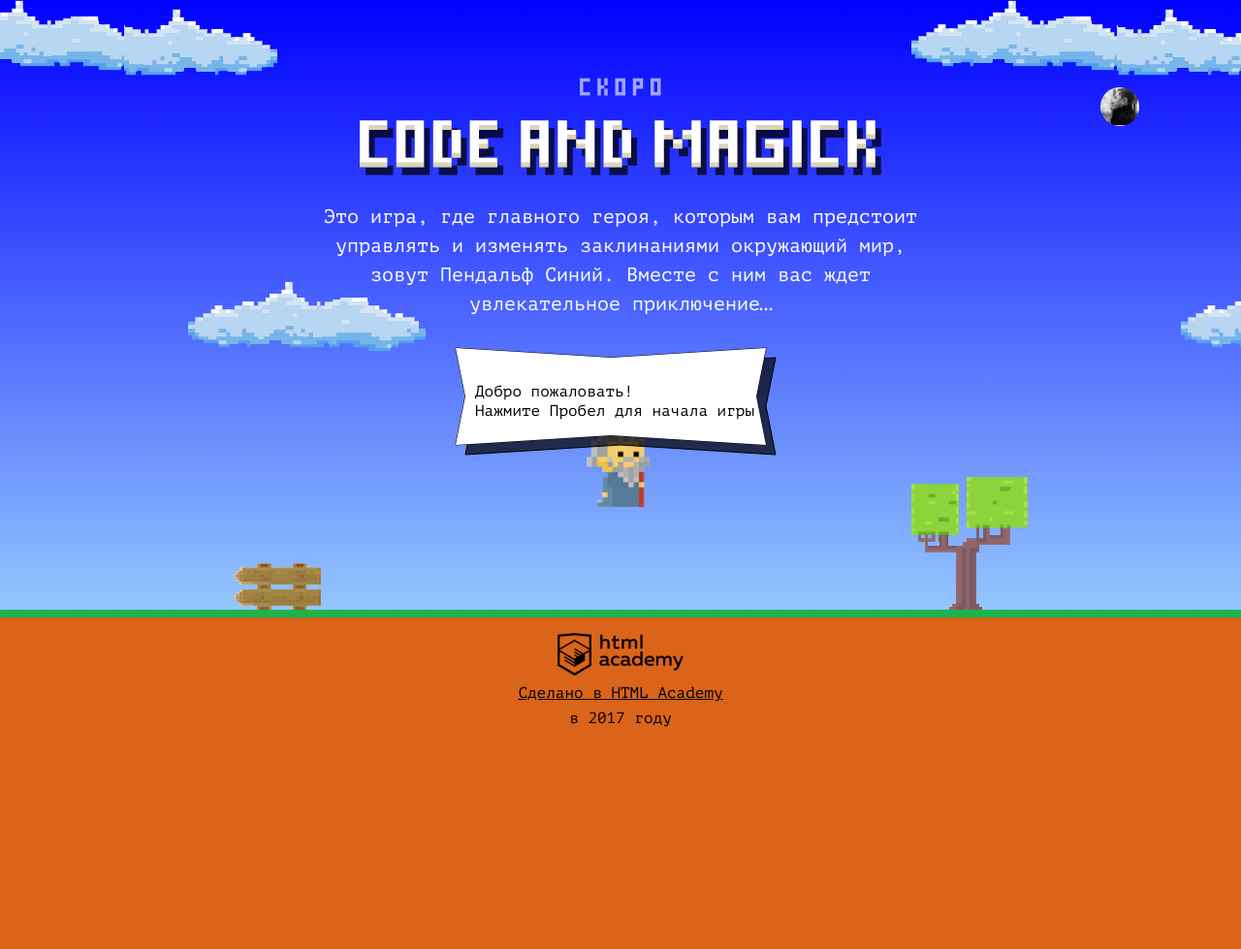
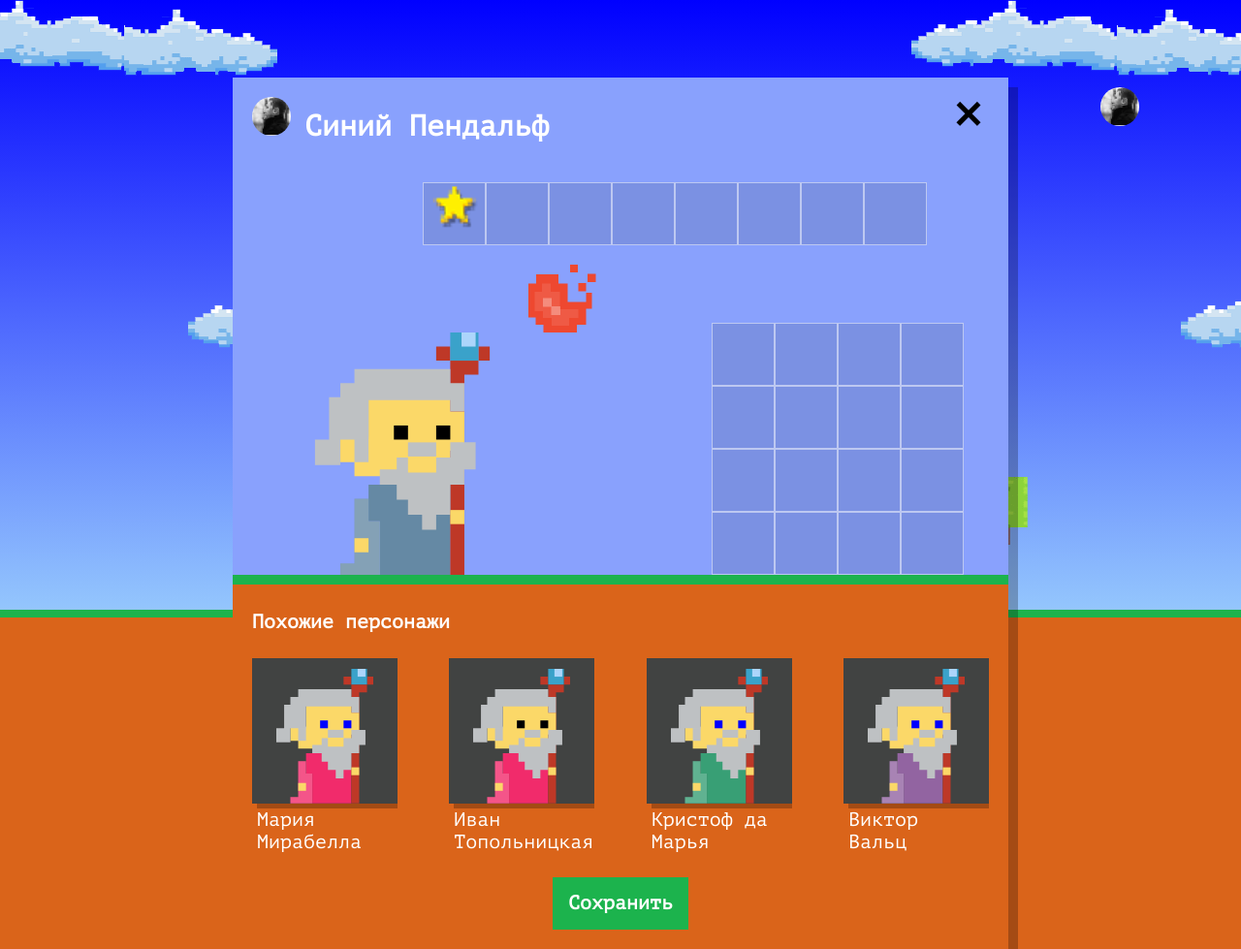
Before and after one commit to ElectroVen1k/1489847-code-and-magick-21, a website: page index.html in a window 1280 px wide. Shown: the whole page at 97% size. Before the commit the page ends 800 px from the top, so only its background shows below. Drawn offline with Linux system fonts and the light colour scheme.

Commit message:
Сделал окно выбора персонажа

```diff
--- a/index.html
+++ b/index.html
@@ -196,6 +196,7 @@
     return gameHeight / 3;
   }
 </script>
+<script src="js/setup.js"></script>
 <script src="js/stat.js"></script>
 <script src="js/game.js"></script>
 
--- /dev/null
+++ b/js/setup.js
@@ -0,0 +1,97 @@
+'use strict';
+
+const setupField = document.querySelector('.setup');
+const charactersField = setupField.querySelector('.setup-similar');
+const wizardsList = document.querySelector('.setup-similar-list');
+const wizardTemplate = document.querySelector('#similar-wizard-template')
+  .content
+  .querySelector('.setup-similar-item');
+
+const WIZARDS_FIRST_NAME = ['Иван',
+  'Хуан Себастьян',
+  'Мария',
+  'Кристоф',
+  'Виктор',
+  'Юлия',
+  'Люпита',
+  'Вашингтон'
+];
+
+const WIZARDS_SECOND_NAME = [
+  'да Марья',
+  'Верон',
+  'Мирабелла',
+  'Вальц',
+  'Онопко',
+  'Топольницкая',
+  'Нионго',
+  'Ирвинг'
+];
+
+const COAT_COLORS = [
+  'rgb(101, 137, 164)',
+  'rgb(241, 43, 107)',
+  'rgb(146, 100, 161)',
+  'rgb(56, 159, 117)',
+  'rgb(215, 210, 55)',
+  'rgb(0, 0, 0)'
+];
+
+const EYES_COLORS = [
+  'black',
+  'red',
+  'blue',
+  'yellow',
+  'green'
+];
+
+setupField.classList.remove('hidden');
+
+const getRandomNumber = function (min, max) {
+  return Math.floor(Math.random() * (max - min)) + min;
+};
+
+const wizards = [
+  {
+    name: WIZARDS_FIRST_NAME[getRandomNumber(0, WIZARDS_FIRST_NAME.length - 1)] + ' ' + WIZARDS_SECOND_NAME[getRandomNumber(0, WIZARDS_SECOND_NAME.length - 1)],
+
+    coatColor: COAT_COLORS[getRandomNumber(0, COAT_COLORS.length - 1)],
+
+    eyesColor: EYES_COLORS[getRandomNumber(0, EYES_COLORS.length - 1)]
+  },
+  {
+    name: WIZARDS_FIRST_NAME[getRandomNumber(0, WIZARDS_FIRST_NAME.length - 1)] + ' ' + WIZARDS_SECOND_NAME[getRandomNumber(0, WIZARDS_SECOND_NAME.length - 1)],
+
+    coatColor: COAT_COLORS[getRandomNumber(0, COAT_COLORS.length - 1)],
+
+    eyesColor: EYES_COLORS[getRandomNumber(0, EYES_COLORS.length - 1)]
+  },
+  {
+    name: WIZARDS_FIRST_NAME[getRandomNumber(0, WIZARDS_FIRST_NAME.length - 1)] + ' ' + WIZARDS_SECOND_NAME[getRandomNumber(0, WIZARDS_SECOND_NAME.length - 1)],
+
+    coatColor: COAT_COLORS[getRandomNumber(0, COAT_COLORS.length - 1)],
+
+    eyesColor: EYES_COLORS[getRandomNumber(0, EYES_COLORS.length - 1)]
+  },
+  {
+    name: WIZARDS_FIRST_NAME[getRandomNumber(0, WIZARDS_FIRST_NAME.length - 1)] + ' ' + WIZARDS_SECOND_NAME[getRandomNumber(0, WIZARDS_SECOND_NAME.length - 1)],
+
+    coatColor: COAT_COLORS[getRandomNumber(0, COAT_COLORS.length - 1)],
+
+    eyesColor: EYES_COLORS[getRandomNumber(0, EYES_COLORS.length - 1)]
+  },
+];
+
+const fragment = document.createDocumentFragment();
+
+for (let i = 0; i < wizards.length; i++) {
+  let wizardElement = wizardTemplate.cloneNode(true);
+  wizardElement.querySelector('.setup-similar-label').textContent = wizards[i].name;
+  wizardElement.querySelector('.wizard-coat').style.fill = wizards[i].coatColor;
+  wizardElement.querySelector('.wizard-eyes').style.fill = wizards[i].eyesColor;
+  fragment.appendChild(wizardElement);
+};
+
+wizardsList.appendChild(fragment);
+
+charactersField.classList.remove('hidden');
```
